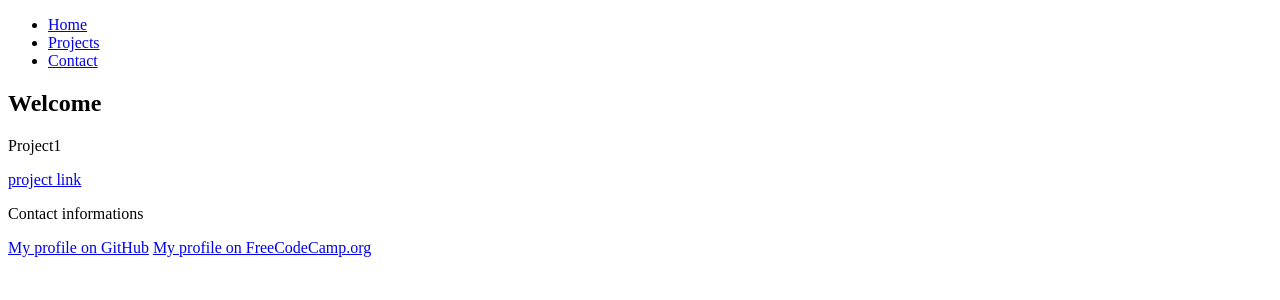
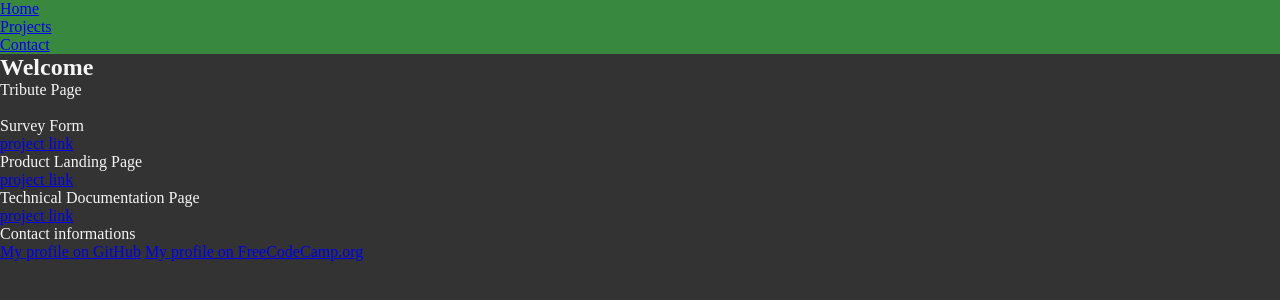
Before and after one commit to dragonstin/FCC-Portfolio, a plain HTML site: page index.html in a window 1280 px wide. Drawn offline with Linux system fonts and the light colour scheme.

Commit message:
Starting CSS

```diff
--- a/css/main.css
+++ b/css/main.css
@@ -0,0 +1,26 @@
+* {
+    padding: 0;
+    margin: 0;
+}
+
+body {
+    background-color: #333333;
+    color: whitesmoke;
+}
+
+#navbar {
+    display: flex;
+    color: whitesmoke;
+    background-color: #39883f
+    ;
+}
+
+#navbar ul {
+    text-decoration: none;
+}
+
+#navbar ul li {
+    display: block;
+}
+
+#navbar ul li a {}
--- a/index.html
+++ b/index.html
@@ -4,6 +4,7 @@
     <meta charset="UTF-8">
     <meta name="viewport" content="width=device-width, initial-scale=1.0">
     <meta http-equiv="X-UA-Compatible" content="ie=edge">
+    <link rel="stylesheet" href="css/main.css">
     <title>Document</title>
 </head>
 <body>
@@ -23,8 +24,22 @@
     <section id="projects">
         <div class="row">
             <div class="column">
-                <header class="project-tile">Project1</header>
-                <p><a href="http://project" target="_blank">project link</a></p>
+                <header class="project-tile">Tribute Page</header>
+                <p><a href="https://codepen.io/fernandadagostin/full/ewGdBr" target="_blank">
+                <img src="" alt="">
+                </a></p>
+            </div>
+            <div class="column">
+                <header class="project-tile">Survey Form</header>
+                <p><a href="https://codepen.io/fernandadagostin/full/WqWPmo" target="_blank">project link</a></p>
+            </div>
+            <div class="column">
+                <header class="project-tile">Product Landing Page</header>
+                <p><a href="https://codepen.io/fernandadagostin/full/RXrMKr" target="_blank">project link</a></p>
+            </div>
+            <div class="column">
+                <header class="project-tile">Technical Documentation Page</header>
+                <p><a href="https://codepen.io/fernandadagostin/full/pMVWXG" target="_blank">project link</a></p>
             </div>
         </div>
     </section>
```
